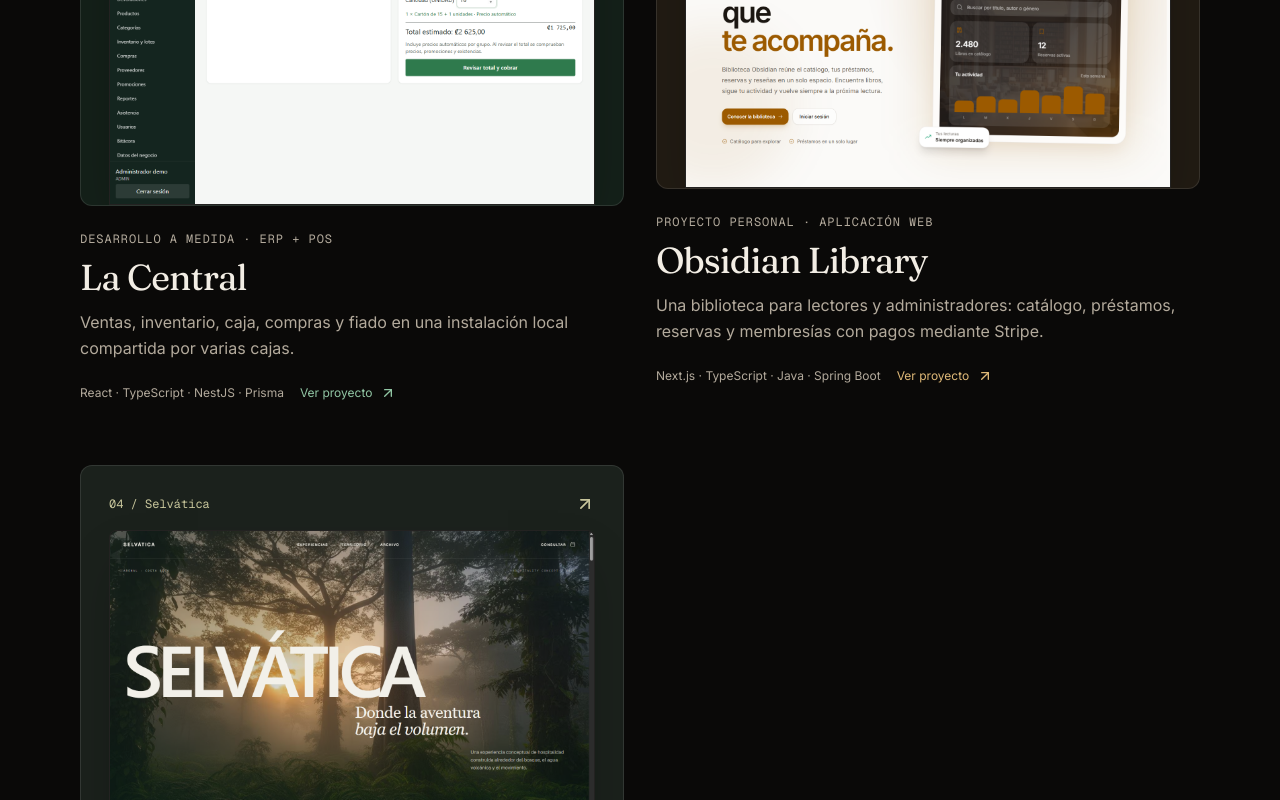
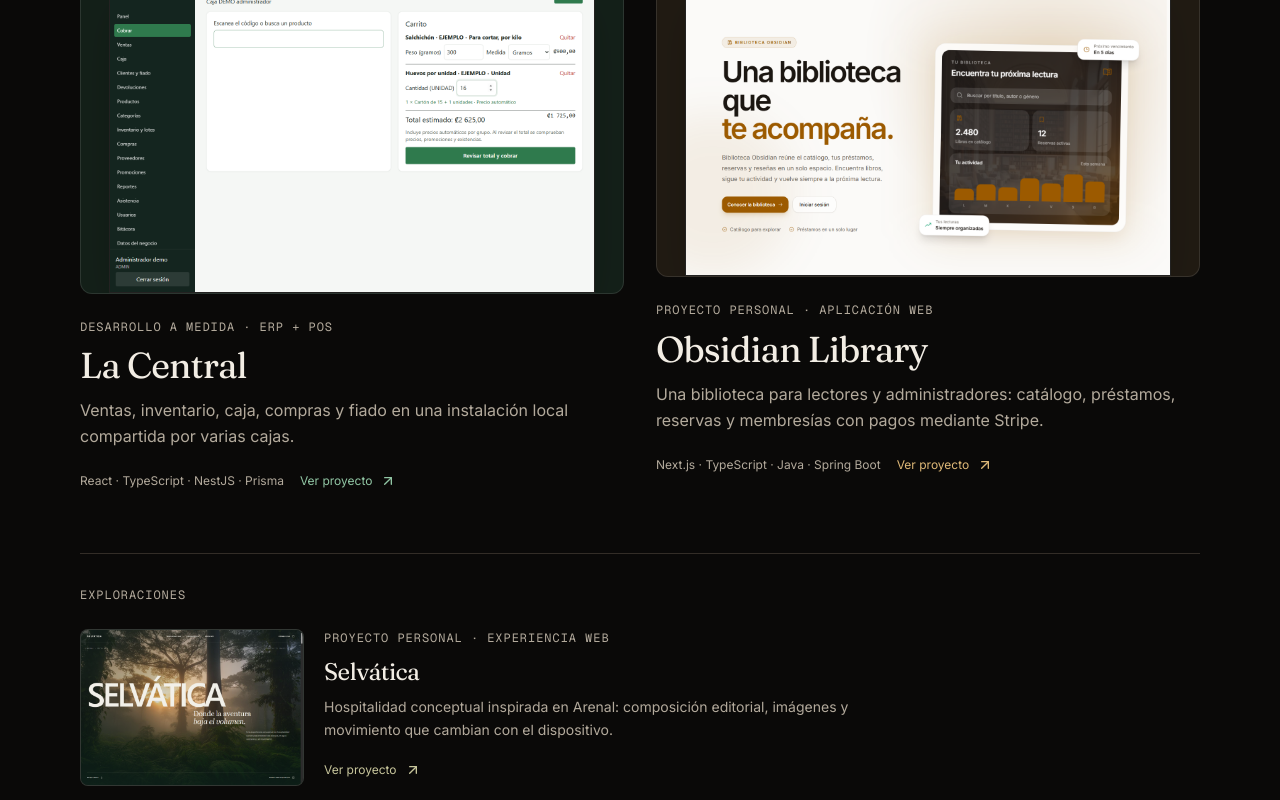
Before and after one commit to Gerardoprogramer/personal-site, a Next.js app: page / in a window 1280 px wide. Shown: the part 2000-2800 px from the top of the page. Built offline with nearby package versions, Linux system fonts and the light colour scheme.

Commit message:
feat(projects): retitle the section and move Selvática to Explorations
The main grid holds Libra, La Central and Obsidian Library; the subtitle now tells them apart (content and reading, operations, transactions and payments). Selvática moves to a smaller Explorations list below.

```diff
--- a/components/sections/Projects.tsx
+++ b/components/sections/Projects.tsx
@@ -3,7 +3,7 @@
 import Image from "next/image";
 import Link from "next/link";
 import { FiArrowUpRight } from "react-icons/fi";
-import { projects } from "@/content/projects";
+import { explorationProjects, featuredProjects } from "@/content/projects";
 import { caseLabels, projectsContent } from "@/lib/i18n/projects.content";
 import { useTranslation } from "@/lib/i18n/context";
 import { BackgroundLetter } from "@/components/shared/BackgroundLetter";
@@ -29,7 +29,7 @@ export function Projects() {
         </p>
       </div>
       <div className="grid gap-8 md:grid-cols-2">
-        {projects.map((project, index) => {
+        {featuredProjects.map((project, index) => {
           const copy = projectsContent[language][project.slug];
           return (
             <Link
@@ -125,6 +125,64 @@ export function Projects() {
           );
         })}
       </div>
+      {explorationProjects.length > 0 && (
+        <div className="mt-8 border-t border-border pt-8">
+          <h3 className="eyebrow mb-6 text-muted-foreground">
+            {t.projectsSection.explorations}
+          </h3>
+          <ul className="grid gap-6">
+            {explorationProjects.map((project) => {
+              const copy = projectsContent[language][project.slug];
+              return (
+                <li key={project.slug}>
+                  <Link
+                    href={`/proyectos/${project.slug}?lang=${language}`}
+                    className="group grid items-center gap-5 sm:grid-cols-[minmax(0,14rem)_1fr]"
+                  >
+                    {project.cover && (
+                      <div
+                        className="overflow-hidden rounded-lg border border-white/10"
+                        style={{ backgroundColor: project.surface }}
+                      >
+                        <Image
+                          src={project.cover.src}
+                          alt={copy.coverAlt ?? project.name}
+                          width={project.cover.width}
+                          height={project.cover.height}
+                          loading="lazy"
+                          sizes="(max-width: 640px) 90vw, 224px"
+                          className="h-auto w-full transition-transform duration-500 group-hover:scale-[1.02]"
+                        />
+                      </div>
+                    )}
+                    <div className="min-w-0">
+                      <p className="eyebrow mb-2 text-muted-foreground">
+                        {copy.category}
+                      </p>
+                      <p className="font-display text-2xl tracking-tight">
+                        {project.name}
+                      </p>
+                      <p className="mt-2 max-w-xl text-sm leading-relaxed text-muted-foreground">
+                        {copy.summary}
+                      </p>
+                      <span
+                        className="mt-3 inline-flex min-h-8 items-center gap-2 text-xs"
+                        style={{ color: project.color }}
+                      >
+                        {labels.view}
+                        <FiArrowUpRight
+                          aria-hidden="true"
+                          className="size-4 shrink-0"
+                        />
+                      </span>
+                    </div>
+                  </Link>
+                </li>
+              );
+            })}
+          </ul>
+        </div>
+      )}
     </section>
   );
 }
--- a/lib/i18n/en.json
+++ b/lib/i18n/en.json
@@ -160,8 +160,9 @@
     "cvLabel": "View résumé (PDF, opens in a new tab)"
   },
   "projectsSection": {
-    "title": "Three projects. Three perspectives.",
-    "description": "Product, operations and visual experience. A selection of how I design and build."
+    "title": "Three products. Three different problems.",
+    "description": "Libra is about content and reading; La Central, about running a business; Obsidian, about transactions and payments.",
+    "explorations": "Explorations"
   },
   "experienceSection": {
     "eyebrow": "Experience",
--- a/lib/i18n/es.json
+++ b/lib/i18n/es.json
@@ -160,8 +160,9 @@
     "cvLabel": "Ver currículum (PDF, se abre en otra pestaña)"
   },
   "projectsSection": {
-    "title": "Tres proyectos. Tres enfoques.",
-    "description": "Producto, operación y experiencia visual. Una selección para ver cómo diseño y construyo."
+    "title": "Tres productos. Tres problemas distintos.",
+    "description": "Libra se centra en el contenido y la lectura; La Central, en la operación de un negocio; Obsidian, en las transacciones y los pagos.",
+    "explorations": "Exploraciones"
   },
   "experienceSection": {
     "eyebrow": "Experiencia",
```
